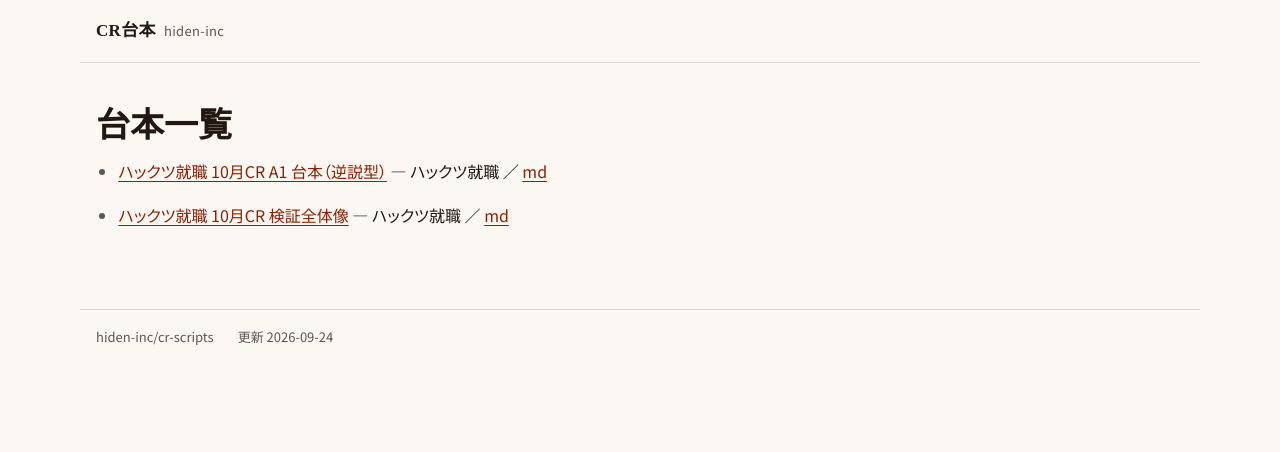
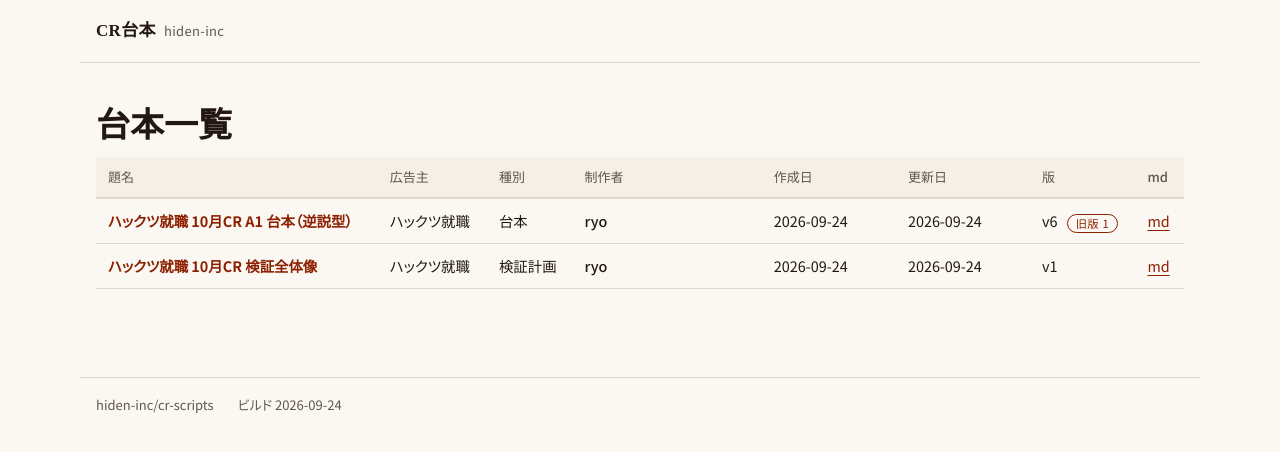
Before and after one commit to hiden-inc/cr-scripts, a Jekyll site: the page built from index.md, in a window 1280 px wide. Shown: the top 452 px of the page. Built offline with Jekyll 4.4.1, drawn with Linux system fonts in a browser that asks for light colours; some web fonts are replaced.

Commit message:
feat: 一覧を表に（制作者・作成日・版）、種別テーマ（検証計画）、版トグルで旧版ページへ、A1 v5 を旧版として保存
Co-Authored-By: Claude Fable 5.1 <noreply@anthropic.com>

```diff
--- a/_config.yml
+++ b/_config.yml
@@ -24,6 +24,10 @@ defaults:
 # 広告主ディレクトリ → 表示名（一覧ページ用の宣言。追加はここに1行）
 advertisers:
   hackz: ハックツ就職
+# 種別 → 表示名
+kinds:
+  script: 台本
+  plan: 検証計画
 exclude:
   - README.md
   - Gemfile
--- /dev/null
+++ b/_data/scripts.yml
@@ -0,0 +1,24 @@
+# ページのメタ情報。キー = md のパス。新しい版ほど上に書く。
+# kind: script | plan / archived: true = 旧版（一覧に出ない） / note: その版の変更点
+hackz/2026-10-overview.md:
+  kind: plan
+  author: ryo
+  created: "2026-09-24"
+  updated: "2026-09-24"
+  version: 1
+  note: 初版
+hackz/2026-10-a1-gyakusetsu.md:
+  kind: script
+  author: ryo
+  created: "2026-09-24"
+  updated: "2026-09-24"
+  version: 6
+  note: 全面改稿（冒頭1種・8カット・TTS実測の秒数・顔なし指定）
+hackz/2026-10-a1-gyakusetsu/v5.md:
+  kind: script
+  archived: true
+  author: yusaku arai
+  created: "2026-09-24"
+  updated: "2026-09-24"
+  version: 5
+  note: 初稿（冒頭3種・9カット）
--- a/_layouts/default.html
+++ b/_layouts/default.html
@@ -1,3 +1,8 @@
+{%- assign m = site.data.scripts[page.path] -%}
+{%- assign kind = m.kind | default: 'index' -%}
+{%- if m.archived -%}{%- assign parts = page.path | split: '/' -%}{%- assign base = parts | pop | join: '/' -%}{%- else -%}{%- assign base = page.path | replace: '.md', '' -%}{%- endif -%}
+{%- assign cur_path = base | append: '.md' -%}{%- assign fam = base | append: '/' -%}
+{%- assign cur = site.data.scripts[cur_path] -%}{%- assign cur_page = site.pages | where: 'path', cur_path | first -%}
 <!doctype html>
 <html lang="ja">
 <head>
@@ -10,17 +15,33 @@
 <link rel="stylesheet" href="https://fonts.googleapis.com/css2?family=Shippori+Mincho+B1:wght@700&family=Noto+Sans+JP:wght@400;500;700&family=IBM+Plex+Mono:wght@500&display=swap">
 <link rel="stylesheet" href="{{ '/assets/css/style.css' | relative_url }}">
 </head>
-<body>
+<body data-kind="{{ kind }}">
 <header class="site">
   <a class="brand" href="{{ '/' | relative_url }}">{{ site.title }}<small>{{ site.org }}</small></a>
-  {% if page.name != 'index.md' %}<a class="btn" href="{{ page.path | relative_url }}" download><svg viewBox="0 0 16 16" fill="none" stroke="currentColor" stroke-width="1.6" stroke-linecap="round" stroke-linejoin="round" aria-hidden="true"><path d="M8 2v8M4.5 6.5 8 10l3.5-3.5M2.5 13.5h11"/></svg>md保存</a>{% endif %}
+  {% if m %}<a class="btn" href="{{ page.path | relative_url }}" download><svg viewBox="0 0 16 16" fill="none" stroke="currentColor" stroke-width="1.6" stroke-linecap="round" stroke-linejoin="round" aria-hidden="true"><path d="M8 2v8M4.5 6.5 8 10l3.5-3.5M2.5 13.5h11"/></svg>md保存</a>{% endif %}
 </header>
 <main class="script">
+{% if m %}<span class="kind">{{ site.kinds[m.kind] | default: m.kind }}{% if m.archived %} · 旧版{% endif %}</span>{% endif %}
 {% if page.title %}<h1 class="title">{{ page.title }}</h1>{% endif %}
-{% if page.name != 'index.md' %}<details class="toc"><summary>目次</summary><ol></ol></details>{% endif %}
+{% if m %}
+<div class="meta">
+  <span>制作者 <b>{{ m.author }}</b></span>
+  <span>作成 <b>{{ cur.created | default: m.created }}</b></span>
+  <span>{% if m.archived %}この版{% else %}更新{% endif %} <b>{{ m.updated }}</b></span>
+  <details class="versions"><summary>版 <b>v{{ m.version }}</b></summary>
+    <ul>
+      <li>{% if m.archived %}<a href="{{ cur_page.url | relative_url }}">v{{ cur.version }}</a>{% else %}<b>v{{ cur.version }}</b>{% endif %} <span>{{ cur.updated }}</span> · 最新{% if cur.note %} · {{ cur.note }}{% endif %}</li>
+      {%- for e in site.data.scripts %}{% assign p = e[0] %}{% assign o = e[1] %}{% if p contains fam and o.archived %}{% assign op = site.pages | where: 'path', p | first %}
+      <li>{% if p == page.path %}<b>v{{ o.version }}</b>{% else %}<a href="{{ op.url | relative_url }}">v{{ o.version }}</a>{% endif %} <span>{{ o.updated }}</span>{% if o.note %} · {{ o.note }}{% endif %}{% if o.author != cur.author %} · {{ o.author }}{% endif %}</li>{% endif %}{% endfor %}
+    </ul>
+  </details>
+</div>
+{% if m.archived %}<p class="notice">これは v{{ m.version }}（{{ m.updated }}）の旧版です。<a href="{{ cur_page.url | relative_url }}">最新版 v{{ cur.version }} を開く</a></p>{% endif %}
+<details class="toc"><summary>目次</summary><ol></ol></details>
+{% endif %}
 {{ content }}
 </main>
-<footer class="foot"><span>{{ site.repository }}</span><span>更新 {{ site.time | date: "%Y-%m-%d" }}</span>{% if page.name != 'index.md' %}<a href="{{ page.path | relative_url }}" download>md保存</a>{% endif %}</footer>
+<footer class="foot"><span>{{ site.repository }}</span><span>ビルド {{ site.time | date: "%Y-%m-%d" }}</span>{% if m %}<a href="{{ page.path | relative_url }}" download>md保存</a>{% endif %}</footer>
 <script src="{{ '/assets/js/script.js' | relative_url }}"></script>
 </body>
 </html>
--- a/assets/css/style.css
+++ b/assets/css/style.css
@@ -71,7 +71,6 @@ a:focus-visible, .btn:focus-visible { outline: 2px solid var(--color-focus); out
 .script > * { max-width: var(--measure); }
 .script > .table-wrap, .script > table, .script > h1.title { max-width: none; }
 .script h1.title { font-family: var(--font-display); font-weight: 700; font-size: var(--text-display); line-height: 1.35; margin: var(--space-md) 0 var(--space-sm); padding: 0; border: 0; text-wrap: balance; word-break: keep-all; overflow-wrap: anywhere; min-width: 0; }
-.script > .title + p { color: var(--color-ink-2); font-size: var(--text-sm); line-height: 1.7; margin: 0 0 var(--space-lg); padding-bottom: var(--space-lg); border-bottom: var(--rule); }
 .toc { margin: 0 0 var(--space-xl); font-size: var(--text-sm); }
 .toc summary { cursor: pointer; color: var(--color-ink-2); font-weight: 500; }
 .toc ol { margin: var(--space-sm) 0 0; padding-left: 1.5em; columns: 2; column-gap: var(--space-lg); }
@@ -124,6 +123,7 @@ a:focus-visible, .btn:focus-visible { outline: 2px solid var(--color-focus); out
   .table-wrap.is-table thead th { position: sticky; top: auto; }
   .table-wrap.is-table th:first-child, .table-wrap.is-table td:first-child { position: sticky; left: 0; z-index: 1; background: var(--color-paper); box-shadow: 1px 0 0 var(--color-rule); }
   .table-wrap.is-table thead th:first-child { background: var(--color-paper-2); }
+  .table-wrap.is-table td:not([data-role]) { min-width: 14ch; }
   .table-wrap.is-table td[data-role="id"] { font-size: var(--text-sm); min-width: 6.5em; max-width: 8em; white-space: normal; word-break: keep-all; line-height: 1.5; }
   .table-wrap.is-table td:nth-child(4) { min-width: 24ch; font-size: var(--text-sm); line-height: 1.6; }
   .table-wrap.is-table td:nth-child(5), .table-wrap.is-table td:nth-child(6) { min-width: 18ch; }
@@ -145,3 +145,30 @@ a:focus-visible, .btn:focus-visible { outline: 2px solid var(--color-focus); out
 }
 .foot { max-width: var(--page); margin: 0 auto; padding: var(--space-md); border-top: var(--rule); color: var(--color-ink-2); font-size: var(--text-sm); display: flex; flex-wrap: wrap; gap: var(--space-sm) var(--space-lg); }
 @media (prefers-reduced-motion: reduce) { .btn, .view-switch button { transition: none; } }
+
+/* kind themes: script (default, mincho + persimmon) / plan (gothic + slate blue) / index (hub table) */
+body[data-kind="plan"] { --color-accent: oklch(52% 0.13 250); --color-accent-ink: oklch(40% 0.12 250); --color-focus: oklch(40% 0.12 250); --font-display: var(--font-body); }
+@media (prefers-color-scheme: dark) { :root:not([data-theme="light"]) body[data-kind="plan"] { --color-accent: oklch(72% 0.11 250); --color-accent-ink: oklch(80% 0.09 250); --color-focus: oklch(80% 0.09 250); } }
+:root[data-theme="dark"] body[data-kind="plan"] { --color-accent: oklch(72% 0.11 250); --color-accent-ink: oklch(80% 0.09 250); --color-focus: oklch(80% 0.09 250); }
+body[data-kind="plan"] .script h1.title, body[data-kind="plan"] .script h1 { letter-spacing: -0.01em; }
+body[data-kind="plan"] .script h1 { border-top-color: var(--color-accent); }
+body[data-kind="plan"] .script > ul, body[data-kind="plan"] .script > p { max-width: none; }
+body[data-kind="index"] .script > * { max-width: none; }
+body[data-kind="index"] .script td:first-child { font-weight: 700; }
+body[data-kind="index"] .script td:first-child a { text-decoration: none; }
+body[data-kind="index"] .script td:first-child a:hover { text-decoration: underline; }
+.kind { display: inline-block; font-size: 0.75rem; letter-spacing: 0.08em; font-weight: 500; color: var(--color-accent-ink); border: 1px solid currentColor; border-radius: 999px; padding: 2px 10px; margin: var(--space-md) 0 0; }
+.meta { color: var(--color-ink-2); font-size: var(--text-sm); line-height: 1.7; margin: 0 0 var(--space-lg); padding-bottom: var(--space-lg); border-bottom: var(--rule); display: flex; flex-wrap: wrap; gap: 2px var(--space-md); }
+.meta b { font-weight: 500; color: var(--color-ink); }
+.notice { background: var(--color-paper-2); border-left: 3px solid var(--color-accent); border-radius: 0 var(--radius) var(--radius) 0; padding: 10px 14px; font-size: var(--text-sm); margin: 0 0 var(--space-lg); }
+.script td .tag { display: inline-block; font-size: 0.7rem; letter-spacing: 0.06em; color: var(--color-accent-ink); border: 1px solid currentColor; border-radius: 999px; padding: 0 8px; margin-left: 6px; vertical-align: middle; }
+.versions { position: relative; }
+.versions summary { cursor: pointer; list-style: none; }
+.versions summary::-webkit-details-marker { display: none; }
+.versions summary::after { content: "▾"; margin-left: 4px; color: var(--color-accent-ink); }
+.versions[open] summary::after { content: "▴"; }
+.versions summary:focus-visible { outline: 2px solid var(--color-focus); outline-offset: 2px; border-radius: 2px; }
+.versions ul { position: absolute; left: 0; top: calc(100% + 6px); z-index: 2; min-width: 18em; max-width: min(90vw, 36em); list-style: none; margin: 0; padding: 8px 12px; background: var(--color-paper); border: var(--rule); border-radius: var(--radius); box-shadow: 0 6px 20px var(--color-shadow); }
+.versions li { padding: 4px 0; white-space: normal; }
+.versions li + li { border-top: 1px dashed var(--color-rule); }
+.versions li span { font-family: var(--font-mono); font-size: 0.75rem; margin-left: 4px; }
--- a/assets/js/script.js
+++ b/assets/js/script.js
@@ -7,7 +7,7 @@
   function apply(v) {
     view = v;
     try { localStorage.setItem(KEY, v); } catch (e) {}
-    document.querySelectorAll('.table-wrap').forEach(function (w) {
+    document.querySelectorAll('.table-wrap:not(.is-fixed)').forEach(function (w) {
       w.classList.toggle('is-table', v === 'table');
       w.classList.toggle('is-cards', v === 'cards');
     });
@@ -25,14 +25,16 @@
         else if (heads[i] === '開始' || heads[i] === '終了') td.setAttribute('data-role', 'time');
       });
     });
+    var fixed = document.body.getAttribute('data-kind') === 'index';
     var sw = document.createElement('div');
     sw.className = 'view-switch'; sw.setAttribute('role', 'group'); sw.setAttribute('aria-label', '表示切替');
     sw.innerHTML = '<button type="button" data-view="table">表</button><button type="button" data-view="cards">カード</button>';
     sw.addEventListener('click', function (e) {
       var b = e.target.closest('button'); if (b) apply(b.getAttribute('data-view'));
     });
-    var w = document.createElement('div'); w.className = 'table-wrap';
-    t.parentNode.insertBefore(sw, t); t.parentNode.insertBefore(w, t); w.appendChild(t);
+    var w = document.createElement('div'); w.className = fixed ? 'table-wrap is-fixed is-cards' : 'table-wrap';
+    if (!fixed) t.parentNode.insertBefore(sw, t);
+    t.parentNode.insertBefore(w, t); w.appendChild(t);
   });
   apply(view);
 
--- a/index.md
+++ b/index.md
@@ -1,6 +1,8 @@
 ---
 title: 台本一覧
 ---
-{% for p in site.pages %}{% if p.path != page.path and p.path contains '.md' %}{% assign dir = p.path | split: '/' | first %}
-- [{{ p.title }}]({{ p.url | relative_url }}) — {{ site.advertisers[dir] | default: dir }} ／ [md]({{ p.path | relative_url }})
-{% endif %}{% endfor %}
+| 題名 | 広告主 | 種別 | 制作者 | 作成日 | 更新日 | 版 | md |
+|---|---|---|---|---|---|---|---|
+{%- for p in site.pages %}{%- assign m = site.data.scripts[p.path] %}{%- if m and m.archived != true %}{%- assign dir = p.path | split: '/' | first %}{%- assign fam = p.path | replace: '.md', '/' %}{%- assign n = 0 %}{%- for e in site.data.scripts %}{%- if e[0] contains fam and e[1].archived %}{%- assign n = n | plus: 1 %}{%- endif %}{%- endfor %}
+| [{{ p.title }}]({{ p.url | relative_url }}) | {{ site.advertisers[dir] | default: dir }} | {{ site.kinds[m.kind] | default: m.kind }} | {{ m.author }} | {{ m.created }} | {{ m.updated }} | v{{ m.version }}{% if n > 0 %} <span class="tag">旧版 {{ n }}</span>{% endif %} | [md]({{ p.path | relative_url }}) |
+{%- endif %}{%- endfor %}
```
Also changed, not shown: hackz/2026-10-a1-gyakusetsu/v5.md (added, +99 -0 lines), README.md.
